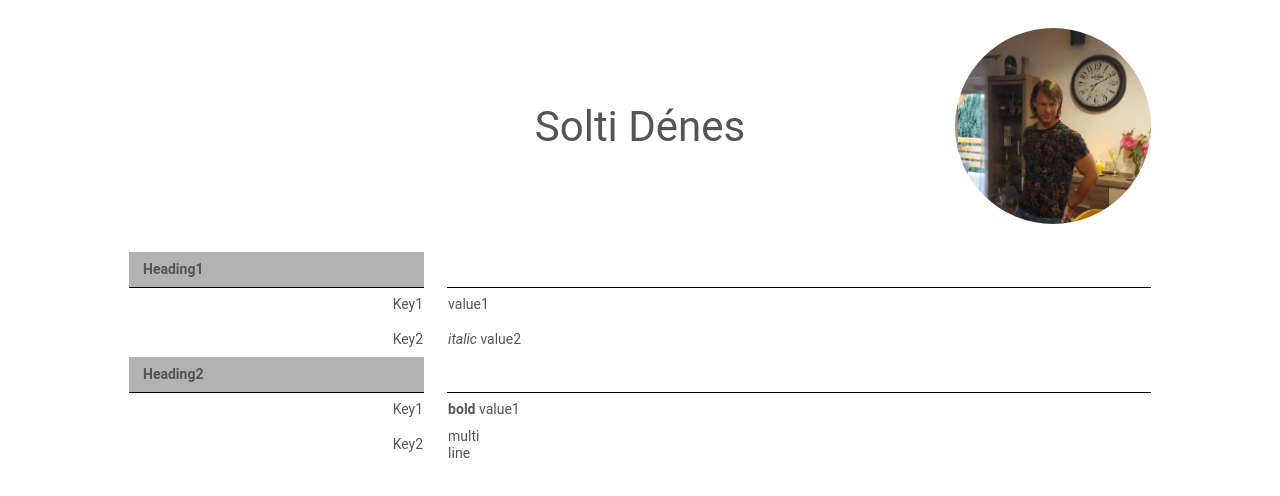
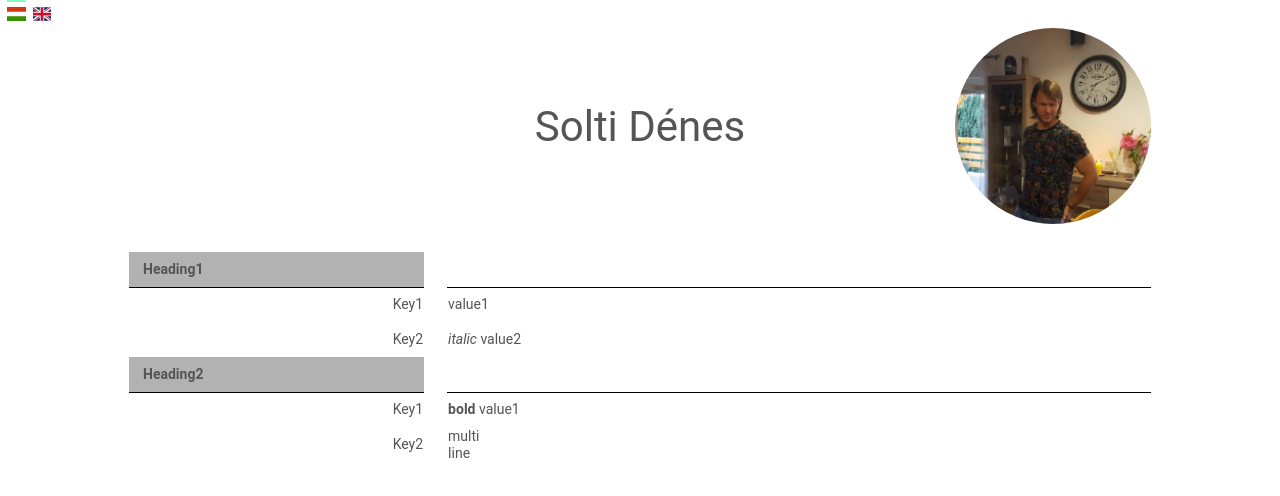
Before and after one commit to Sholtee/cv, a Vue app: page / in a window 1280 px wide. Shown: the top 496 px of the page. Built offline with nearby package versions, Linux system fonts and the light colour scheme; a small style sheet from the web is missing; the HTML template or start-up script is replaced by a standard one.

Commit message:
multi language support II

```diff
--- a/package.json
+++ b/package.json
@@ -10,7 +10,8 @@
   "dependencies": {
     "vue": "^2.6.12",
     "axios": "^0.20.0",
-    "roboto-fontface": "^0.10.0"
+    "roboto-fontface": "^0.10.0",
+    "flag-icon-css": "^3.5.0"
   },
   "devDependencies": {
     "@vue/cli-plugin-babel": "~4.4.0",
--- a/src/assets/content.json
+++ b/src/assets/content.json
@@ -1 +1,4 @@
-[{"hun": "content-hun.json"}]
+{
+  "hu": "contents/content-hu.json",
+  "gb": "contents/content-gb.json"
+}
--- a/src/components/App.vue
+++ b/src/components/App.vue
@@ -5,7 +5,9 @@
 
 <template lang="pug">
 #app
-    CV-Table(v-if="!!content" :content="content")
+    .language-selector
+        .flag-icon(v-for="language in languages" v-on:click="contentIndex = language" :class="{[`flag-icon-${language}`]: true, selected: language == contentIndex}")
+    CV-Table(v-if="content" :content="content")
 </template>
 
 <script>
@@ -26,22 +28,18 @@ export default {
     }
   },
   watch: {
-    contentIndex(i) {
-      axios
-        .get(this.contents[i])
-        .then(content => this.content = content.data);
+    async contentIndex(i) {
+      const content = await axios.get(contents[i]);
+      this.content = content.data;
     }
   },
   computed: {
-    contents() {
-      return contents.map(content => Object.values(content)[0]);
-    },
     languages() {
-      return contents.map(content => Object.keys(content)[0]);
+      return Object.keys(contents);
     }
   },
   mounted() {
-    this.contentIndex = 0;
+    this.contentIndex = this.languages[0];
   }
 };
 </script>
@@ -55,4 +53,27 @@ export default {
     width: 100%
     height: 100%
     font-family: Roboto, sans-serif
+
+    > .language-selector
+        position: absolute
+        display: flex
+        padding: calc(#{$min-margin} / 2)
+        z-index: 100
+
+        > .flag-icon
+            &:not(:first-of-type)
+                margin-left: calc(#{$min-margin} / 2)
+
+            &:not(.selected)
+                cursor: pointer
+
+            &.selected, &:hover
+                &:after
+                    content: ""
+                    position: absolute
+                    width: 100%
+                    height: 2px
+                    left: 0
+                    top: -0.5rem
+                    background-color: #85ffbb
 </style>
--- a/src/styles/main.sass
+++ b/src/styles/main.sass
@@ -3,6 +3,7 @@
  *  Author: Denes Solti                                                          *
  *********************************************************************************/
 @import "../../node_modules/roboto-fontface/css/roboto/roboto-fontface.css"
+@import "../../node_modules/flag-icon-css/css/flag-icon.css"
 
 @import "document"
 @import "scrollbar"
```
Also changed, not shown: public/contents/content-gb.json (added, +13 -0 lines), public/contents/content-hu.json (renamed from public/content-hun.json), 1 other file (tests, documents, lock files or other folders).
